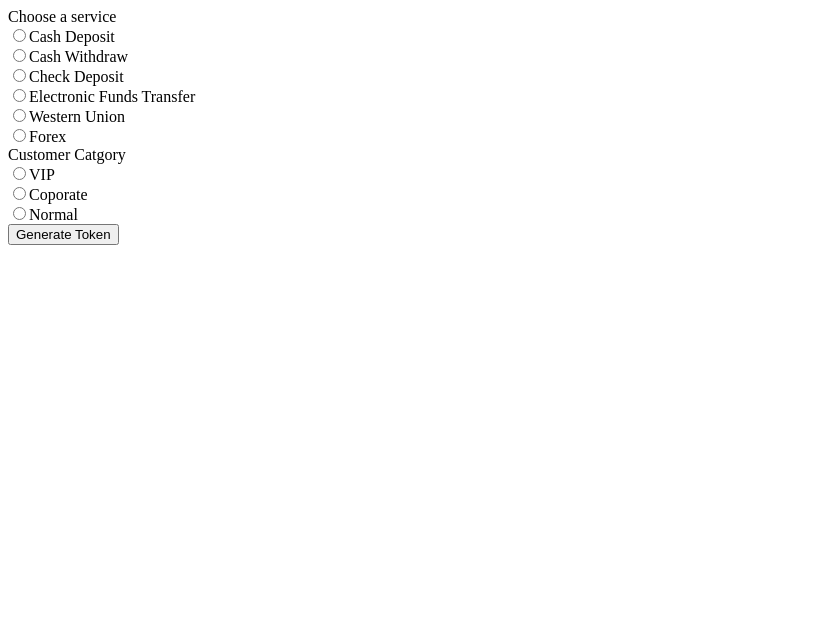
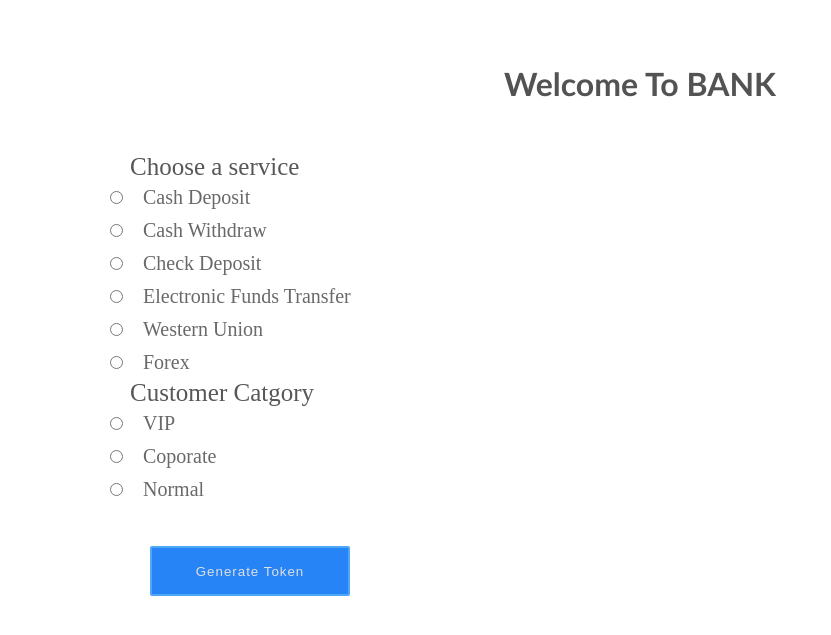
Before and after one commit to Esether-Manzi/resource-scheduler, a PHP site: page / in a window 1280 px wide. Shown: the top 635 px of the page, without its empty margins (0-831 px from the left). Run offline with PHP 8.4, Linux system fonts and the light colour scheme; data that the repository does not hold is empty.

Commit message:
adding styles for index.php

```diff
--- a/src/index.php
+++ b/src/index.php
@@ -1,6 +1,5 @@
 <?php
     include "functions.php";
-    // if(!$_SESSION["userId"]){header("Location:login.php");}
 
     if(isset($_POST['generateToken'])){
         list($service, $period) = explode("," , $_POST['service']);
@@ -60,24 +59,26 @@
 <head>
     <meta charset="UTF-8">
     <meta name="viewport" content="width=device-width, initial-scale=1.0">
+    <link rel="stylesheet" href="styles.css">
     <title>Document</title>
 </head>
 <body>
-    <form action="" method="post">
-        <label for="">Choose a service</label><br>
-        <input type="radio" name="service" value="Cash Deposit,7" required><label for="">Cash Deposit</label><br>
-        <input type="radio" name="service" value="Cash Withdraw,5" required><label for="">Cash Withdraw</label><br>
-        <input type="radio" name="service" value="Check Deposit,10" required><label for="">Check Deposit</label><br>
-        <input type="radio" name="service" value="Electronic Funds Transfer,15" required><label for="">Electronic Funds Transfer</label><br>
-        <input type="radio" name="service" value="Western Union,15" required><label for="">Western Union</label><br>
-        <input type="radio" name="service" value="Forex,5" required><label for="">Forex</label><br>
+    <h1 class="token_heading">Welcome To BANK</h1>
+    <form class="token_form" action="" method="post">
+        <label class="label_name" for="">Choose a service</label><br>
+        <input class="radios_inputs" type="radio" name="service" value="Cash Deposit,7" required><label class="label_option" for="">Cash Deposit</label><br>
+        <input class="radios_inputs" type="radio" name="service" value="Cash Withdraw,5" required><label class="label_option" for="">Cash Withdraw</label><br>
+        <input class="radios_inputs" type="radio" name="service" value="Check Deposit,10" required><label class="label_option" for="">Check Deposit</label><br>
+        <input class="radios_inputs" type="radio" name="service" value="Electronic Funds Transfer,15" required><label class="label_option" for="">Electronic Funds Transfer</label><br>
+        <input class="radios_inputs" type="radio" name="service" value="Western Union,15" required><label class="label_option" for="">Western Union</label><br>
+        <input class="radios_inputs" type="radio" name="service" value="Forex,5" required><label class="label_option" for="">Forex</label><br>
 
-        <label for="">Customer Catgory</label><br>
-        <input type="radio" name="priority" value="1" required><label for="">VIP</label><br>
-        <input type="radio" name="priority" value="2" required><label for="">Coporate</label><br>
-        <input type="radio" name="priority" value="3" required><label for="">Normal</label><br>
+        <label class="label_name" for="">Customer Catgory</label><br>
+        <input class="radios_inputs" type="radio" name="priority" value="1" required><label class="label_option" for="">VIP</label><br>
+        <input class="radios_inputs" type="radio" name="priority" value="2" required><label class="label_option" for="">Coporate</label><br>
+        <input class="radios_inputs" type="radio" name="priority" value="3" required><label class="label_option" for="">Normal</label><br>
 
-        <input type="submit" value="Generate Token" name="generateToken">
+        <input type="submit" class="generate_token_button" value="Generate Token" name="generateToken">
     </form>
 </body>
 </html>
--- a/src/styles.css
+++ b/src/styles.css
@@ -117,9 +117,49 @@
     cursor: pointer;
 }
 
-
 .answer{
     margin: 0 40px ;
     font-size: 20px;
     color: rgb(115, 114, 114);
 }
+
+/* index page */
+
+.token_heading{
+    text-align: center;
+    margin-top: 5%;
+    font-family: 'Gill Sans', 'Gill Sans MT', Calibri, 'Trebuchet MS', sans-serif;
+    color: rgb(84, 83, 83);
+}
+
+.token_form{
+    margin: 50px 100px;
+}
+
+.label_name{
+    font-size: 25px;
+    margin: 30px;
+    color: rgb(88, 87, 87);
+}
+
+.label_option{
+    font-size: 20px;
+    margin: 10px;
+    color: rgb(105, 105, 105);
+}
+
+.generate_token_button{
+    border: 2px solid rgba(141, 218, 248, 0.404);
+    width: 200px;
+    height: 50px;
+    border-radius: 2px;
+    padding: 5px 15px;
+    margin: 40px 50px;
+    letter-spacing: 1px;
+    color: rgb(224, 223, 223);
+    background-color: rgb(38, 132, 247);
+}
+
+.radios_inputs{
+    margin: 10px;
+}
```
